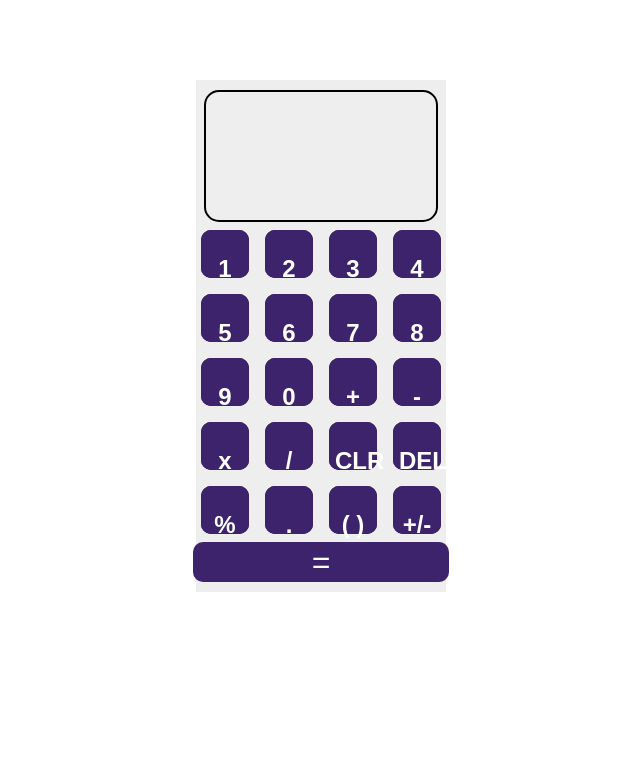
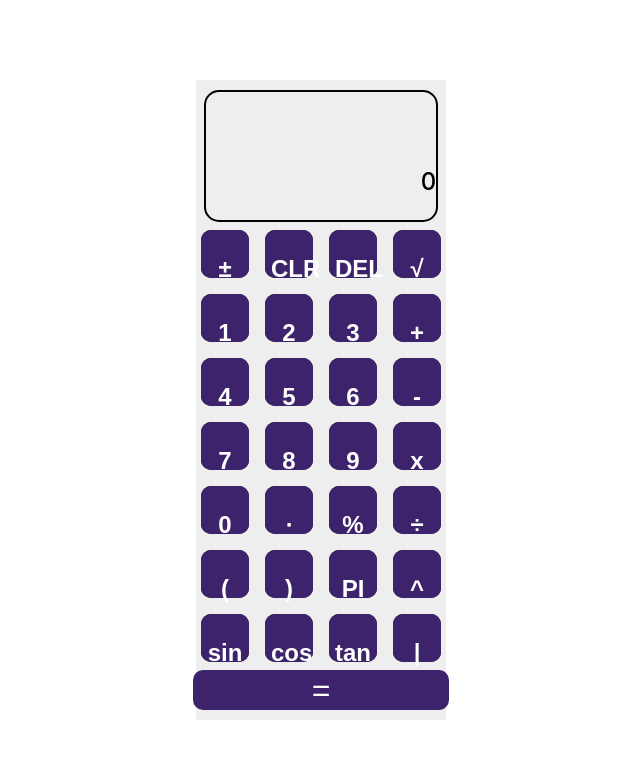
Before and after one commit to xennia316/Practice, a React (Create React App) app in the folder client/: page / in a window 1280 px wide. Shown: the top 758 px of the page, without its empty margins (319-959 px from the left). Built offline with nearby package versions, Linux system fonts and the light colour scheme.

Commit message:
modification

```diff
--- a/client/src/FullPage.jsx
+++ b/client/src/FullPage.jsx
@@ -5,56 +5,68 @@ import styles from "./FullPage.module.css";
 
 const FullPage = () => {
   const [number, setNumber] = useState(0);
-  const [number2, setNumber2] = useState(0);
   const [finale, setFinale] = useState(0);
-  const [arrNumbers, setarrNumbers] = useState([]);
+  const [arrNumbers, setArrNumbers] = useState([]);
+
+  useEffect(() => {
+    console.log("current number array: ", arrNumbers);
+    console.log("current final array", finale);
+  }, [arrNumbers]);
+
+  const clear = () => {
+    setNumber(0);
+    setArrNumbers([]);
+    setFinale(0);
+  };
 
   const handler = (e) => {
     e.preventDefault();
     let i = e.target.innerText;
     let temp = [...arrNumbers, i];
-    setarrNumbers(temp);
-    setNumber(i);
+    let a = temp.reduce((prev, curr) => prev + curr);
+    setArrNumbers(temp);
+    setNumber(a);
   };
-
-  useEffect(() => {
-    console.log(arrNumbers);
-  }, [arrNumbers]);
-
-  const clear = () => {
-    setarrNumbers([]);
-    setFinale(0);
-  };
-
-  const adder = () => {
-    setFinale(number + number2);
-    console.log(finale);
+  const calculate = () => {
+    console.log(number);
+    console.log(typeof number);
+    let a = eval(number);
+    setFinale(a);
+    console.log(a);
   };
 
   const listOfButtons = [
+    { value: "√", id: "op" },
     { value: 1, id: "num" },
     { value: 2, id: "num" },
     { value: 3, id: "num" },
+    { value: "+", id: "op" },
     { value: 4, id: "num" },
     { value: 5, id: "num" },
     { value: 6, id: "num" },
+    { value: "-", id: "op" },
     { value: 7, id: "num" },
     { value: 8, id: "num" },
     { value: 9, id: "num" },
+    { value: "x", id: "op" },
     { value: 0, id: "num" },
+    { value: "∙", id: "op" },
+    { value: "%", id: "op" },
+    { value: "÷", id: "op" },
+    { value: "(", id: "op", onClick: handler },
+    { value: ")", id: "op", onClick: handler },
+    { value: "PI", id: "op", onClick: handler },
+    { value: "^", id: "op", onClick: handler },
+    { value: "sin", id: "op", onClick: handler },
+    { value: "cos", id: "op", onClick: handler },
+    { value: "tan", id: "op" },
+    { value: "|", id: "op" },
   ];
 
   const listOfOperations = [
-    { value: "+", id: "op", onClick: adder },
-    { value: "-", id: "op" },
-    { value: "x", id: "op" },
-    { value: "/", id: "op" },
+    { value: "±", id: "op", onClick: handler },
     { value: "CLR", id: "op", onClick: clear },
-    { value: "DEL", id: "op" },
-    { value: "%", id: "op" },
-    { value: ".", id: "op" },
-    { value: "( )", id: "op" },
-    { value: "+/-", id: "op" },
+    { value: "DEL", id: "op", onClick: clear },
   ];
 
   const inputs = listOfButtons.map((buttons, index) => {
@@ -68,14 +80,17 @@ const FullPage = () => {
     <div className={styles.body}>
       <section className={styles.display}>
         <p>{arrNumbers}</p>
+        <p>{finale}</p>
       </section>
       <section className={styles.buttonSection}>
         <section className={styles.Numbers}>
           <div className={styles.But}>
+            {Operations}
             {inputs}
-            {Operations}
           </div>
-          <button className={styles.equal}>=</button>
+          <button onClick={calculate} className={styles.equal}>
+            =
+          </button>
         </section>
         <section className={styles.Operations}></section>
       </section>
```
